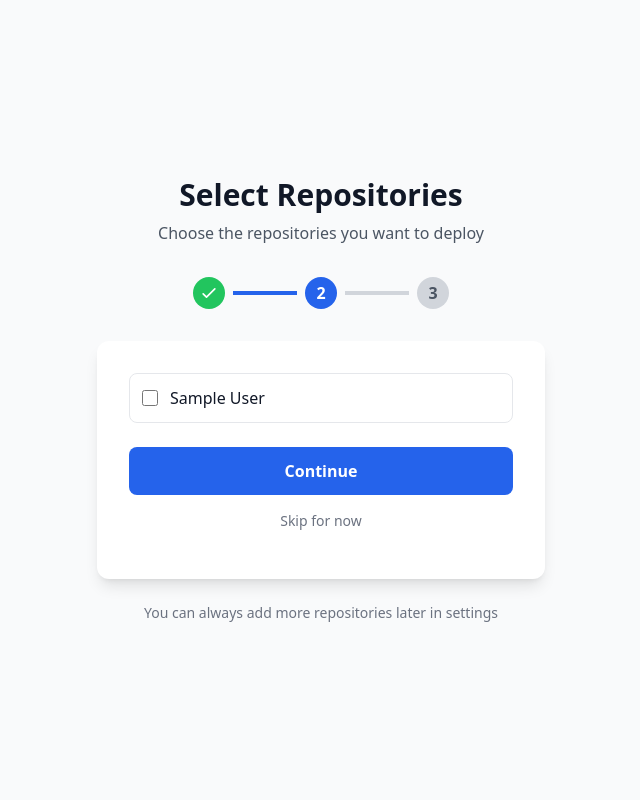
After one commit to donedgardo/gitlaunch, a Node project: template src/templates/onboarding/select-repos.hbs in a window 1280 px wide. The commit adds this page. Shown: the whole page, without its empty margins (319-959 px from the left). Run offline with Node 20 templates, Linux system fonts and the light colour scheme; the template is opened without the code that fills it: most values are stand-ins (such as "Sample title", 1, 10 or a date in 2020); some libraries are stand-ins or nearby versions.

Commit message:
feat: add onboarding flow with GitHub App installation (ATDD)
RED phase of acceptance test driven development:
- Add Playwright setup for acceptance tests
- Write failing acceptance tests for GitHub App onboarding flow
- Create onboarding routes (/onboarding, /onboarding/repositories)
- Create onboarding templates (install-github, select-repos)
- Update GitHub OAuth callback to redirect new users to onboarding
- Update installation callback to redirect to onboarding/repositories
- Refactor server to use createAppServer with GitHub OAuth
- Add vitest config to exclude e2e and src/tests directories

Tests describe expected behavior:
1. New user sees onboarding after first login
2. Onboarding prompts user to install GitHub App
3. After installation, user sees repository selection
4. User can complete onboarding and reach dashboard

Co-Authored-By: Claude Opus 4.5 <noreply@anthropic.com>

```diff
--- a/package.json
+++ b/package.json
@@ -11,7 +11,8 @@
     "start": "node dist/index.js",
     "test": "yarn test:watch --run",
     "test:e2e": "vitest --run --dir src/tests",
-    "test:watch": "vitest --exclude src/tests",
+    "test:acceptance": "playwright test",
+    "test:watch": "vitest",
     "prepare": "husky",
     "postbuild": "ncp src/templates dist/templates && ncp src/public dist/public"
   },
@@ -30,6 +31,7 @@
     "mongodb": "^6.5.0"
   },
   "devDependencies": {
+    "@playwright/test": "^1.57.0",
     "@types/bcrypt": "^6.0.0",
     "@types/jsonwebtoken": "^9.0.10",
     "@types/supertest": "^6.0.2",
--- a/src/index.ts
+++ b/src/index.ts
@@ -1,35 +1,65 @@
 import "dotenv/config";
-import createServer from "./server";
-import { GoogleOAuthService } from "./services/auth/googleOAuthService";
-import { MockEventEmitter } from "./server/test.helpers";
 import { MongoClient } from "mongodb";
+import EventEmitter from "node:events";
+
+import { createAppServer } from "./server/createAppServer";
 import { createServices } from "./services/createServices";
 import { MongoDbClient } from "./services/auth/mongoDbClient";
+import {
+  GitHubOAuthService,
+  RealGitHubHttpClient,
+} from "./services/auth/githubOAuthService";
+import { SessionService } from "./services/auth/sessionService";
+import { AccountRepository } from "./repositories/accountRepository";
+import { GitHubAppService } from "./services/github/githubAppService";
 
-const googleOAuthService = new GoogleOAuthService();
-googleOAuthService.setApiKey(process.env.API_KEY as string);
-
-const eventEmitter = new MockEventEmitter();
-
+// MongoDB connection
 const mongodb_uri = process.env.MONGODB_URI as string;
 const client = new MongoClient(mongodb_uri);
 const database = client.db("gitlaunch");
 
+// Event emitter for SSE
+const eventEmitter = new EventEmitter();
+
+// Legacy services (from SERVICES env var)
 const serviceNames = process.env.SERVICES
   ? process.env.SERVICES.split(",").map((s) => s.trim())
   : [];
-
 const services = createServices(serviceNames, database, eventEmitter);
 
-const server = createServer(
-  googleOAuthService,
+// GitHub OAuth service
+const githubHttpClient = new RealGitHubHttpClient(
+  process.env.GITHUB_APP_CLIENT_ID as string,
+  process.env.GITHUB_APP_CLIENT_SECRET as string,
+);
+const githubOAuthService = new GitHubOAuthService(githubHttpClient, {
+  clientId: process.env.GITHUB_APP_CLIENT_ID,
+  clientSecret: process.env.GITHUB_APP_CLIENT_SECRET,
+  redirectUri: `${process.env.PUBLIC_URL}/auth/github/callback`,
+});
+
+// Session service
+const sessionService = new SessionService(
+  process.env.COOKIE_SECRET_SIGNATURE as string,
+);
+
+// GitHub App service
+const accountRepository = new AccountRepository(database);
+const gitHubAppService = new GitHubAppService(accountRepository);
+
+// Create server
+const server = createAppServer({
+  database,
+  mongoClient: new MongoDbClient(client),
   eventEmitter,
   services,
-  new MongoDbClient(client),
-);
+  githubOAuthService,
+  sessionService,
+  gitHubAppService,
+});
 
 const PORT = parseInt(process.env.PORT || "3050");
 
 server.listen({ host: "0.0.0.0", port: PORT }).then(() => {
-  console.info(`Server listening in ${PORT}`);
+  console.info(`Server listening on port ${PORT}`);
 });
--- a/src/public/css/main.css
+++ b/src/public/css/main.css
@@ -611,6 +611,11 @@ video {
   margin-right: auto;
 }
 
+.mx-2 {
+  margin-left: 0.5rem;
+  margin-right: 0.5rem;
+}
+
 .mb-16 {
   margin-bottom: 4rem;
 }
@@ -671,6 +676,14 @@ video {
   margin-top: 2rem;
 }
 
+.mb-8 {
+  margin-bottom: 2rem;
+}
+
+.ml-3 {
+  margin-left: 0.75rem;
+}
+
 .block {
   display: block;
 }
@@ -727,6 +740,22 @@ video {
   height: 100%;
 }
 
+.h-1 {
+  height: 0.25rem;
+}
+
+.h-4 {
+  height: 1rem;
+}
+
+.max-h-80 {
+  max-height: 20rem;
+}
+
+.min-h-screen {
+  min-height: 100vh;
+}
+
 .w-12 {
   width: 3rem;
 }
@@ -759,6 +788,10 @@ video {
   width: 1px;
 }
 
+.w-4 {
+  width: 1rem;
+}
+
 .max-w-3xl {
   max-width: 48rem;
 }
@@ -767,12 +800,16 @@ video {
   max-width: 56rem;
 }
 
-.max-w-6xl {
-  max-width: 72rem;
-}
-
 .max-w-7xl {
   max-width: 80rem;
+}
+
+.max-w-md {
+  max-width: 28rem;
+}
+
+.flex-1 {
+  flex: 1 1 0%;
 }
 
 .flex-shrink-0 {
@@ -790,6 +827,10 @@ video {
     scaleX(var(--tw-scale-x)) scaleY(var(--tw-scale-y));
 }
 
+.cursor-pointer {
+  cursor: pointer;
+}
+
 .flex-row {
   flex-direction: row;
 }
@@ -854,8 +895,18 @@ video {
   margin-bottom: calc(1rem * var(--tw-space-y-reverse));
 }
 
+.space-y-3 > :not([hidden]) ~ :not([hidden]) {
+  --tw-space-y-reverse: 0;
+  margin-top: calc(0.75rem * calc(1 - var(--tw-space-y-reverse)));
+  margin-bottom: calc(0.75rem * var(--tw-space-y-reverse));
+}
+
 .overflow-hidden {
   overflow: hidden;
+}
+
+.overflow-y-auto {
+  overflow-y: auto;
 }
 
 .rounded {
@@ -913,6 +964,11 @@ video {
   border-color: transparent;
 }
 
+.border-gray-300 {
+  --tw-border-opacity: 1;
+  border-color: rgb(209 213 219 / var(--tw-border-opacity));
+}
+
 .bg-blue-100 {
   --tw-bg-opacity: 1;
   background-color: rgb(219 234 254 / var(--tw-bg-opacity));
@@ -1003,6 +1059,11 @@ video {
 .bg-yellow-500 {
   --tw-bg-opacity: 1;
   background-color: rgb(234 179 8 / var(--tw-bg-opacity));
+}
+
+.bg-gray-300 {
+  --tw-bg-opacity: 1;
+  background-color: rgb(209 213 219 / var(--tw-bg-opacity));
 }
 
 .bg-gradient-to-t {
@@ -1027,6 +1088,10 @@ video {
   padding: 2rem;
 }
 
+.p-3 {
+  padding: 0.75rem;
+}
+
 .px-2 {
   padding-left: 0.5rem;
   padding-right: 0.5rem;
@@ -1082,6 +1147,26 @@ video {
   padding-bottom: 1rem;
 }
 
+.px-6 {
+  padding-left: 1.5rem;
+  padding-right: 1.5rem;
+}
+
+.py-0 {
+  padding-top: 0px;
+  padding-bottom: 0px;
+}
+
+.py-0\.5 {
+  padding-top: 0.125rem;
+  padding-bottom: 0.125rem;
+}
+
+.py-8 {
+  padding-top: 2rem;
+  padding-bottom: 2rem;
+}
+
 .pb-20 {
   padding-bottom: 5rem;
 }
@@ -1157,6 +1242,10 @@ video {
 
 .font-semibold {
   font-weight: 600;
+}
+
+.font-medium {
+  font-weight: 500;
 }
 
 .uppercase {
@@ -1307,6 +1396,11 @@ video {
   background-color: rgb(229 231 235 / var(--tw-bg-opacity));
 }
 
+.hover\:bg-gray-50:hover {
+  --tw-bg-opacity: 1;
+  background-color: rgb(249 250 251 / var(--tw-bg-opacity));
+}
+
 .hover\:text-gray-900:hover {
   --tw-text-opacity: 1;
   color: rgb(17 24 39 / var(--tw-text-opacity));
@@ -1317,8 +1411,26 @@ video {
   color: rgb(255 255 255 / var(--tw-text-opacity));
 }
 
+.hover\:text-gray-700:hover {
+  --tw-text-opacity: 1;
+  color: rgb(55 65 81 / var(--tw-text-opacity));
+}
+
 .hover\:underline:hover {
   text-decoration-line: underline;
+}
+
+.focus\:ring-blue-500:focus {
+  --tw-ring-opacity: 1;
+  --tw-ring-color: rgb(59 130 246 / var(--tw-ring-opacity));
+}
+
+.disabled\:cursor-not-allowed:disabled {
+  cursor: not-allowed;
+}
+
+.disabled\:opacity-50:disabled {
+  opacity: 0.5;
 }
 
 @media (min-width: 640px) {
@@ -1480,6 +1592,11 @@ video {
     color: rgb(255 255 255 / var(--tw-text-opacity));
   }
 
+  .dark\:text-gray-500 {
+    --tw-text-opacity: 1;
+    color: rgb(107 114 128 / var(--tw-text-opacity));
+  }
+
   .dark\:hover\:bg-gray-600:hover {
     --tw-bg-opacity: 1;
     background-color: rgb(75 85 99 / var(--tw-bg-opacity));
@@ -1494,4 +1611,9 @@ video {
     --tw-text-opacity: 1;
     color: rgb(255 255 255 / var(--tw-text-opacity));
   }
-}
+
+  .dark\:hover\:text-gray-300:hover {
+    --tw-text-opacity: 1;
+    color: rgb(209 213 219 / var(--tw-text-opacity));
+  }
+}
--- a/src/server/routes/github/installation.ts
+++ b/src/server/routes/github/installation.ts
@@ -28,6 +28,6 @@ export function registerInstallationRoutes(
 
     await deps.gitHubAppService.linkInstallation(accountId, installationId);
 
-    return reply.redirect("/settings/repositories");
+    return reply.redirect("/onboarding/repositories");
   });
 }
--- /dev/null
+++ b/src/templates/onboarding/select-repos.hbs
@@ -0,0 +1,75 @@
+<!-- Onboarding: Select Repositories -->
+<div class="min-h-screen bg-gray-50 dark:bg-gray-900 flex flex-col items-center justify-center px-4">
+  <div class="max-w-md w-full">
+    <!-- Logo/Brand -->
+    <div class="text-center mb-8">
+      <h1 class="text-3xl font-bold text-gray-900 dark:text-white">Select Repositories</h1>
+      <p class="mt-2 text-gray-600 dark:text-gray-400">Choose the repositories you want to deploy</p>
+    </div>
+
+    <!-- Progress indicator -->
+    <div class="flex items-center justify-center mb-8">
+      <div class="flex items-center">
+        <div class="w-8 h-8 bg-green-500 rounded-full flex items-center justify-center text-white font-semibold">
+          <svg class="w-5 h-5" fill="none" stroke="currentColor" viewBox="0 0 24 24">
+            <path stroke-linecap="round" stroke-linejoin="round" stroke-width="2" d="M5 13l4 4L19 7"></path>
+          </svg>
+        </div>
+        <div class="w-16 h-1 bg-blue-600 mx-2"></div>
+        <div class="w-8 h-8 bg-blue-600 rounded-full flex items-center justify-center text-white font-semibold">2</div>
+        <div class="w-16 h-1 bg-gray-300 dark:bg-gray-700 mx-2"></div>
+        <div class="w-8 h-8 bg-gray-300 dark:bg-gray-700 rounded-full flex items-center justify-center text-gray-600 dark:text-gray-400 font-semibold">3</div>
+      </div>
+    </div>
+
+    <!-- Card -->
+    <div class="bg-white dark:bg-gray-800 rounded-xl shadow-lg p-8">
+      <form action="/onboarding/repositories" method="POST">
+        {{#if repositories.length}}
+          <div class="space-y-3 mb-6 max-h-80 overflow-y-auto">
+            {{#each repositories}}
+              <label class="flex items-center p-3 border border-gray-200 dark:border-gray-700 rounded-lg hover:bg-gray-50 dark:hover:bg-gray-700 cursor-pointer transition-colors">
+                <input
+                  type="checkbox"
+                  name="repositories"
+                  value="{{this.id}}"
+                  class="w-4 h-4 text-blue-600 rounded border-gray-300 focus:ring-blue-500"
+                />
+                <div class="ml-3 flex-1">
+                  <span class="text-gray-900 dark:text-white font-medium">{{this.full_name}}</span>
+                  {{#if this.private}}
+                    <span class="ml-2 px-2 py-0.5 text-xs bg-gray-100 dark:bg-gray-700 text-gray-600 dark:text-gray-400 rounded">Private</span>
+                  {{/if}}
+                </div>
+              </label>
+            {{/each}}
+          </div>
+        {{else}}
+          <div class="text-center py-8 text-gray-500 dark:text-gray-400">
+            <p>No repositories found.</p>
+            <p class="text-sm mt-2">Make sure you've granted access to the repositories you want to deploy.</p>
+          </div>
+        {{/if}}
+
+        <button
+          type="submit"
+          class="w-full px-6 py-3 bg-blue-600 text-white font-semibold rounded-lg hover:bg-blue-700 transition-colors disabled:opacity-50 disabled:cursor-not-allowed"
+        >
+          Continue
+        </button>
+
+        <a
+          href="/dashboard"
+          class="block mt-4 text-center text-sm text-gray-500 dark:text-gray-500 hover:text-gray-700 dark:hover:text-gray-300"
+        >
+          Skip for now
+        </a>
+      </form>
+    </div>
+
+    <!-- Help text -->
+    <p class="mt-6 text-center text-sm text-gray-500 dark:text-gray-500">
+      You can always add more repositories later in settings
+    </p>
+  </div>
+</div>
```
Also changed, not shown: e2e/onboarding.spec.ts (added, +120 -0 lines), playwright.config.ts (added, +26 -0 lines), src/server/createAppServer.ts (added, +85 -0 lines), src/server/middleware/sessionAuth.ts (+27 -0 lines), src/server/routes/auth/github.test.ts (+2 -2 lines), src/server/routes/auth/github.ts (+15 -1 lines), src/server/routes/github/installation.test.ts (+2 -2 lines), src/server/routes/onboarding/index.ts (added, +122 -0 lines), src/templates/onboarding/install-github.hbs (added, +55 -0 lines), vitest.config.ts (added, +7 -0 lines), 2 other files.
